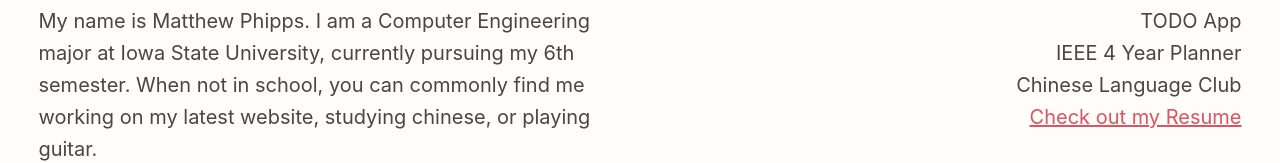
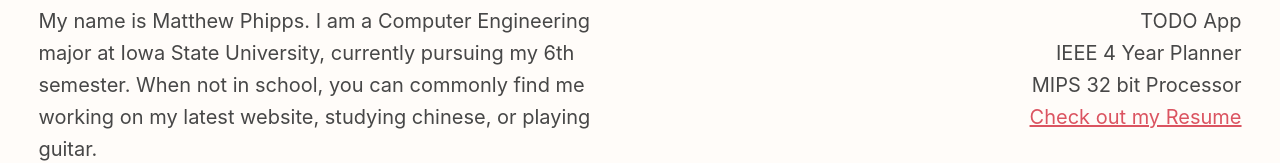
Before and after one commit to mphipps2017/Portfolio-Site, a React (Create React App) app: page /#/ in a window 1280 px wide. Shown: the part 438-601 px from the top of the page. Built offline with nearby package versions, Linux system fonts and the light colour scheme.

Commit message:
updated some content

```diff
--- a/src/scenes/Home/index.js
+++ b/src/scenes/Home/index.js
@@ -36,7 +36,7 @@ class Home extends React.Component {
                         <h2>Current Work and Projects</h2>
                         <p>TODO App</p>
                         <p>IEEE 4 Year Planner</p>
-                        <p>Chinese Language Club</p>
+                        <p>MIPS 32 bit Processor</p>
                         <a href={'https://docs.google.com/document/d/1sMM6LWRl5mQvP4A97-UamPCMjO13QN7P4pUqvQsoEdM/edit?usp=sharing'}>Check out my Resume</a>
                     </div>
                 </div>
```
